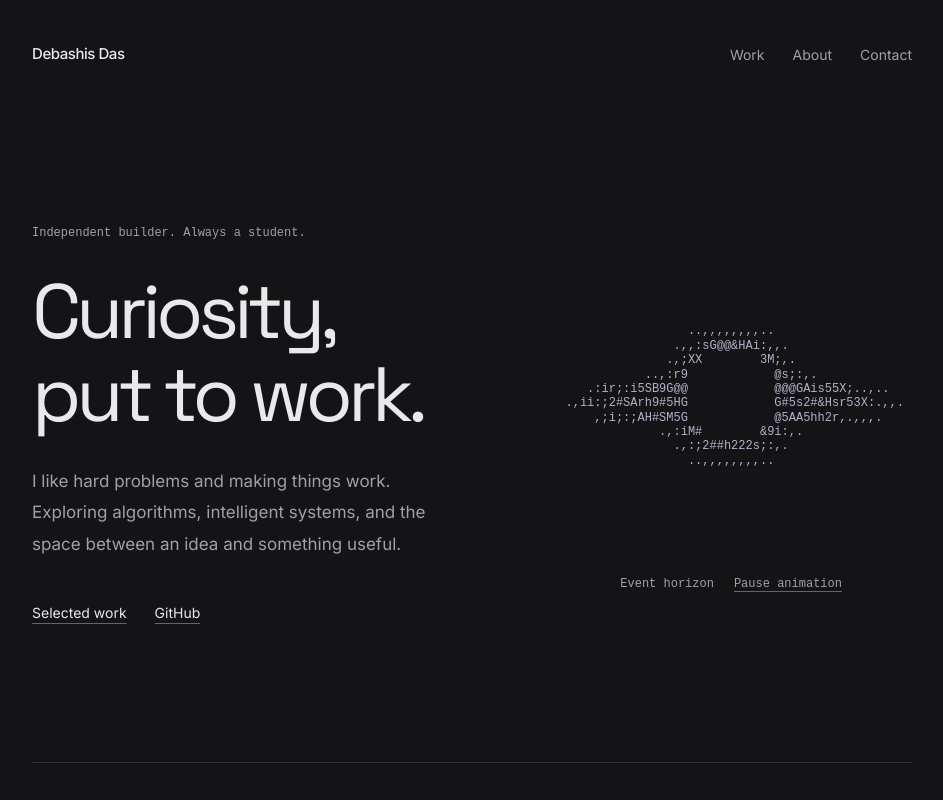
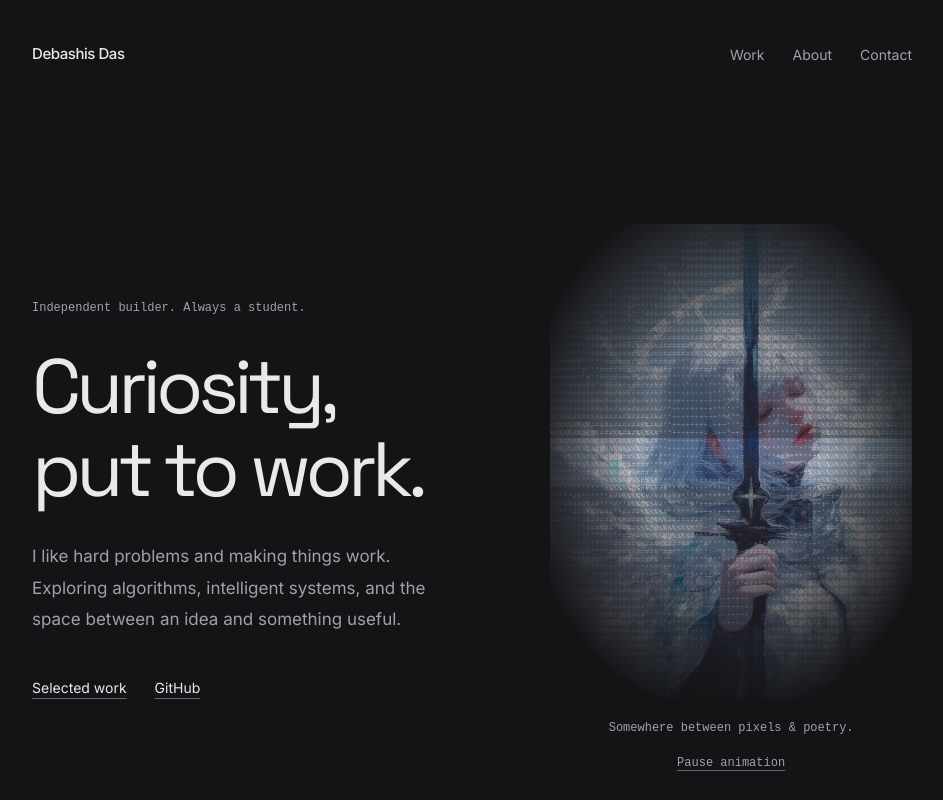
Before and after one commit to ValenBloodhunter/curious-compiled, a React (Vite) app: page / in a window 1280 px wide. Shown: the top 800 px of the page, without its empty margins (168-1111 px from the left). Built offline with nearby package versions, Linux system fonts and the light colour scheme.

Commit message:
Add animated ASCII warrior portrait

```diff
--- a/src/components/AsciiBlackHole.tsx
+++ /dev/null
@@ -1,39 +0,0 @@
-import { useEffect, useRef, useState } from "react";
-import { useReducedMotion } from "motion/react";
-import { renderBlackHole } from "./renderBlackHole";
-
-const stillFrame = renderBlackHole(0);
-
-export default function AsciiBlackHole() {
-  const art = useRef<HTMLPreElement>(null);
-  const time = useRef(0);
-  const [paused, setPaused] = useState(false);
-  const reducedMotion = useReducedMotion();
-
-  useEffect(() => {
-    if (paused || reducedMotion) return;
-    const interval = window.setInterval(() => {
-      const element = art.current;
-      if (!element || document.hidden) return;
-      const bounds = element.getBoundingClientRect();
-      if (bounds.bottom < 0 || bounds.top > window.innerHeight) return;
-      time.current += 0.05;
-      element.textContent = renderBlackHole(time.current);
-    }, 50);
-    return () => window.clearInterval(interval);
-  }, [paused, reducedMotion]);
-
-  return (
-    <figure className="hero-art">
-      <pre ref={art} aria-hidden="true">{stillFrame}</pre>
-      <figcaption>
-        <span>Event horizon</span>
-        {!reducedMotion && (
-          <button type="button" onClick={() => setPaused(!paused)}>
-            {paused ? "Play animation" : "Pause animation"}
-          </button>
-        )}
-      </figcaption>
-    </figure>
-  );
-}
--- /dev/null
+++ b/src/components/AsciiPortrait.tsx
@@ -0,0 +1,91 @@
+import { useEffect, useRef, useState } from "react";
+import { useReducedMotion } from "motion/react";
+import warrior from "../assets/ice-warrior.jpg";
+
+const columns = 80;
+const rows = 60;
+const glyphs = " .:-=+*#%@";
+
+export default function AsciiPortrait() {
+  const canvas = useRef<HTMLCanvasElement>(null);
+  const time = useRef(0);
+  const [paused, setPaused] = useState(false);
+  const reducedMotion = useReducedMotion();
+
+  useEffect(() => {
+    const element = canvas.current;
+    const context = element?.getContext("2d");
+    if (!element || !context) return;
+    const image = new Image();
+    let interval: number | undefined;
+    let disposed = false;
+
+    image.onload = () => {
+      if (disposed) return;
+      const sample = document.createElement("canvas");
+      sample.width = columns;
+      sample.height = rows;
+      const sampling = sample.getContext("2d", { willReadFrequently: true });
+      if (!sampling) return;
+      sampling.drawImage(image, 0, 0, columns, rows);
+      const pixels = sampling.getImageData(0, 0, columns, rows).data;
+
+      const draw = () => {
+        context.clearRect(0, 0, element.width, element.height);
+        context.font = "12px monospace";
+        context.textBaseline = "top";
+        const scan = (time.current * 7) % (rows + 16) - 8;
+        context.save();
+        context.beginPath();
+        context.rect(0, (scan - 3) * 14, element.width, 84);
+        context.clip();
+        context.globalAlpha = 0.32;
+        context.drawImage(image, 0, 0, element.width, element.height);
+        context.restore();
+        for (let y = 0; y < rows; y++) {
+          const reveal = Math.exp(-((y - scan) ** 2) / 24);
+          for (let x = 0; x < columns; x++) {
+            const offset = (y * columns + x) * 4;
+            const r = pixels[offset], g = pixels[offset + 1], b = pixels[offset + 2];
+            const luminance = (r * 0.2126 + g * 0.7152 + b * 0.0722) / 255;
+            const character = glyphs[Math.min(glyphs.length - 1, Math.floor(luminance * glyphs.length))];
+            context.fillStyle = `rgba(${r},${g},${b},${0.55 + reveal * 0.45})`;
+            context.fillText(character, x * 8, y * 14);
+          }
+        }
+      };
+
+      draw();
+      if (paused || reducedMotion) return;
+      interval = window.setInterval(() => {
+        if (document.hidden) return;
+        const bounds = element.getBoundingClientRect();
+        if (bounds.bottom < 0 || bounds.top > window.innerHeight) return;
+        time.current += 0.08;
+        draw();
+      }, 80);
+    };
+    image.src = warrior;
+    return () => {
+      disposed = true;
+      window.clearInterval(interval);
+    };
+  }, [paused, reducedMotion]);
+
+  return (
+    <figure className="hero-art portrait-art">
+      <div className="portrait-frame">
+        <img src={warrior} alt="An icy blue warrior with white hair holding a sword, rendered with colored ASCII characters." width="720" height="960" />
+        <canvas ref={canvas} width={640} height={840} aria-hidden="true" />
+      </div>
+      <figcaption>
+        <span>Somewhere between pixels & poetry.</span>
+        {!reducedMotion && (
+          <button type="button" onClick={() => setPaused(!paused)}>
+            {paused ? "Play animation" : "Pause animation"}
+          </button>
+        )}
+      </figcaption>
+    </figure>
+  );
+}
--- a/src/components/Hero.tsx
+++ b/src/components/Hero.tsx
@@ -1,5 +1,5 @@
 import { profile } from "../data/profile";
-import AsciiBlackHole from "./AsciiBlackHole";
+import AsciiPortrait from "./AsciiPortrait";
 
 export default function Hero() {
   return (
@@ -16,7 +16,7 @@ export default function Hero() {
           <a className="text-link" href={profile.githubUrl} target="_blank" rel="noopener noreferrer">GitHub</a>
         </div>
       </div>
-      <AsciiBlackHole />
+      <AsciiPortrait />
     </section>
   );
 }
--- a/src/components/renderBlackHole.ts
+++ /dev/null
@@ -1,33 +0,0 @@
-const width = 50;
-const height = 20;
-const shades = " .,:;irsXA253hMHGS#9B&@";
-
-export function renderBlackHole(time: number) {
-  const lines: string[] = [];
-
-  for (let row = 0; row < height; row++) {
-    let line = "";
-    for (let column = 0; column < width; column++) {
-      const x = (column - (width - 1) / 2) / 11;
-      // Monospace characters are roughly twice as tall as they are wide.
-      const y = (row - (height - 1) / 2) / 5.5;
-      const radius = Math.hypot(x, y);
-      const angle = Math.atan2(y, x);
-      const disk = Math.hypot(x, (y - 0.08) * 5.5);
-      const stream = 0.65 + 0.35 * Math.sin(disk * 13 - time * 2.4 + angle * 3);
-      const ring = Math.exp(-(((radius - 0.64) / 0.065) ** 2));
-      const halo = Math.exp(-(((radius - 0.72) / 0.22) ** 2)) * 0.16;
-      const accretion = Math.exp(-(((disk - 1.15) / 0.6) ** 2)) * stream;
-      const lens = 0.65 + 0.35 * Math.sin(angle * 5 + time * 0.7);
-      let light = ring * lens + halo + accretion;
-
-      // The event horizon stays empty while the surrounding matter moves.
-      if (radius < 0.57) light = 0;
-      const shade = Math.min(shades.length - 1, Math.floor(light * (shades.length - 1)));
-      line += shades[shade];
-    }
-    lines.push(line);
-  }
-
-  return lines.join("\n");
-}
--- a/src/styles/globals.css
+++ b/src/styles/globals.css
@@ -35,7 +35,11 @@ a, button { -webkit-tap-highlight-color: transparent; }
 .hero-intro { margin: 0 0 28px; font-family: ui-monospace, "Cascadia Code", monospace; font-size: 12px; color: var(--color-muted); }
 .hero h1 { margin: 0; font-family: var(--font-display); font-size: clamp(3.5rem, 6vw, 5rem); font-weight: 400; line-height: 1.08; letter-spacing: -.065em; }
 .hero-art { min-width: 0; margin: 0; text-align: center; }
-.hero-art pre { display: inline-block; margin: 0; color: #b4afc6; font-family: ui-monospace, "Cascadia Code", "Courier New", monospace; font-size: clamp(9px, 1.05vw, 12px); font-weight: 400; line-height: 1.2; letter-spacing: 0; text-align: left; user-select: none; }
+.portrait-frame { position: relative; width: 100%; max-width: 400px; aspect-ratio: 640 / 840; margin-inline: auto; overflow: hidden; mask-image: radial-gradient(ellipse 67% 64% at 50% 48%, #000 38%, transparent 88%); }
+.portrait-frame img, .portrait-frame canvas { position: absolute; inset: 0; width: 100%; height: 100%; object-fit: cover; }
+.portrait-frame img { opacity: .45; }
+.portrait-frame canvas { filter: saturate(1.35); }
+.portrait-art figcaption { color: #a3bacc; }
 .hero-art figcaption { display: flex; flex-wrap: wrap; justify-content: center; align-items: center; gap: 4px 20px; margin-top: 20px; font-family: ui-monospace, "Cascadia Code", monospace; font-size: 12px; color: var(--color-muted); }
 .hero-art button { min-height: 44px; padding: 0; border: 0; background: none; color: inherit; font: inherit; cursor: pointer; text-decoration: underline; text-decoration-color: #64646d; text-underline-offset: 4px; transition: color 180ms ease; }
 .hero-art button:hover { color: var(--color-accent); }
@@ -81,7 +85,6 @@ a, button { -webkit-tap-highlight-color: transparent; }
 @media (min-width: 1440px) { .hero { padding-block: 144px 152px; } }
 @media (max-width: 800px) {
   .hero { grid-template-columns: minmax(0, 1fr); gap: 64px; }
-  .hero-art pre { font-size: clamp(9px, 2vw, 12px); }
 }
 @media (max-width: 600px) {
   .site-nav { padding-block: 20px; gap: 12px; }
```
Also changed, not shown: src/assets/ice-warrior.jpg (added), 1 other file (tests, documents, lock files or other folders).
